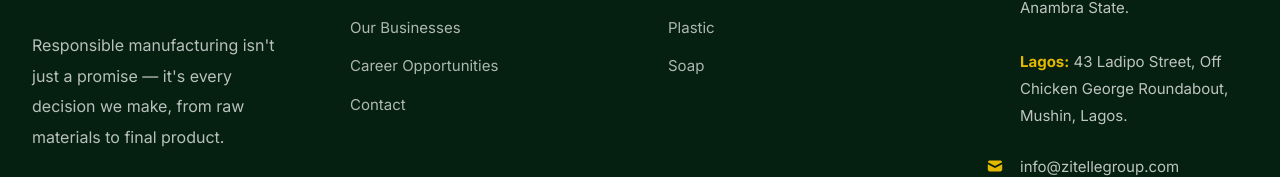
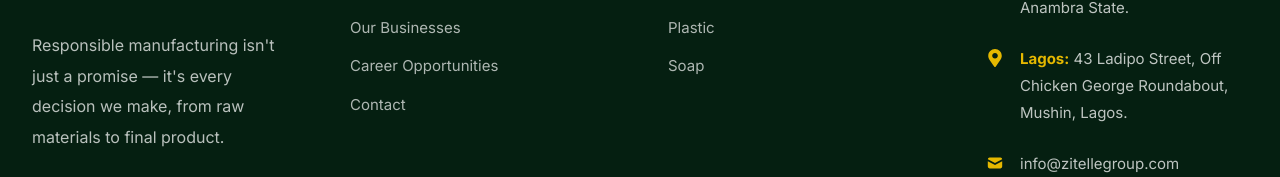
Before and after one commit to chiemezue/Zitelle_main, a React (Vite) app: page / in a window 1280 px wide. Shown: the part 3979-4156 px from the top of the page. Built offline with nearby package versions, Linux system fonts and the light colour scheme.

Commit message:
added location icon

```diff
--- a/src/Components/Footer.jsx
+++ b/src/Components/Footer.jsx
@@ -118,8 +118,13 @@ const Footer = () => {
             <span>
               <strong>Anambra:</strong> Amansea, By Ebenebe Road, Awka North,
               Anambra State.
-              <br />
-              <br />
+            </span>
+          </div>
+
+          <div className="footer__contact-item">
+            <FaMapMarkerAlt />
+
+            <span>
               <strong>Lagos:</strong> 43 Ladipo Street, Off Chicken George
               Roundabout, Mushin, Lagos.
             </span>
```
